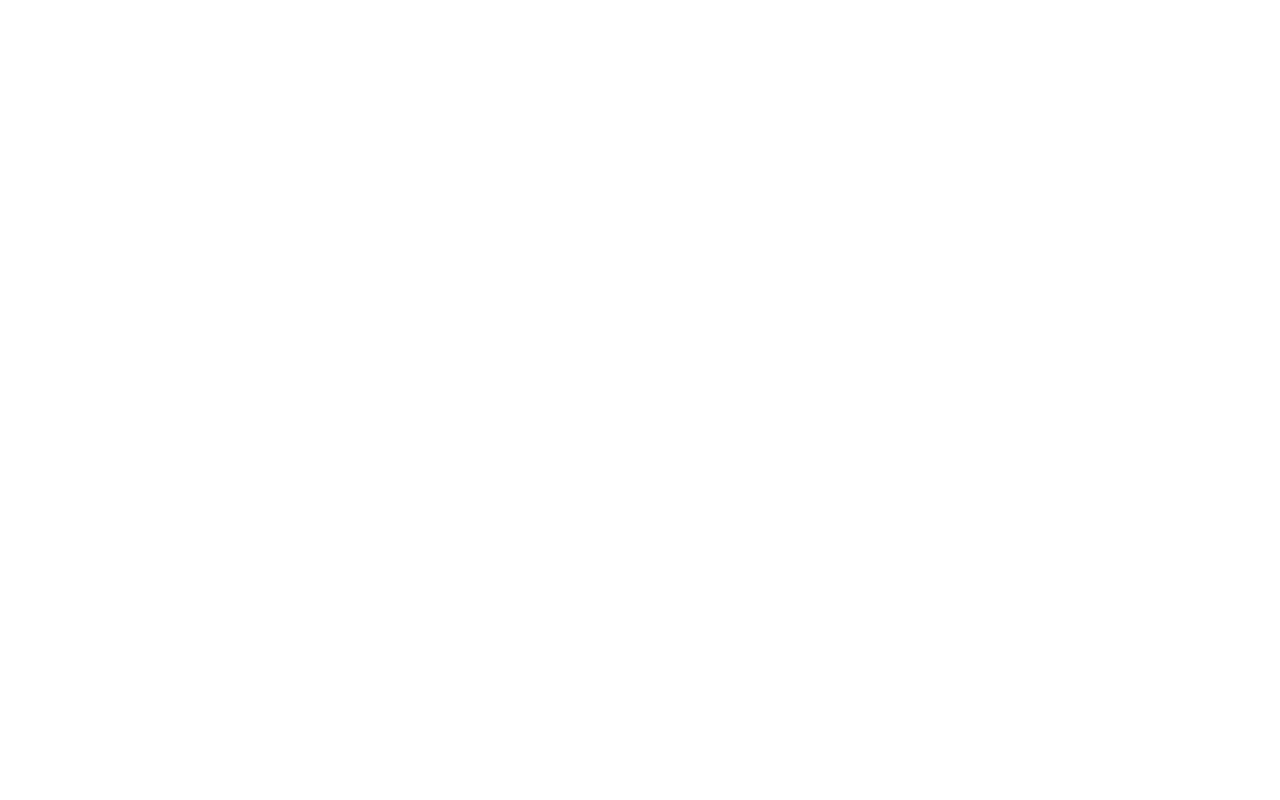
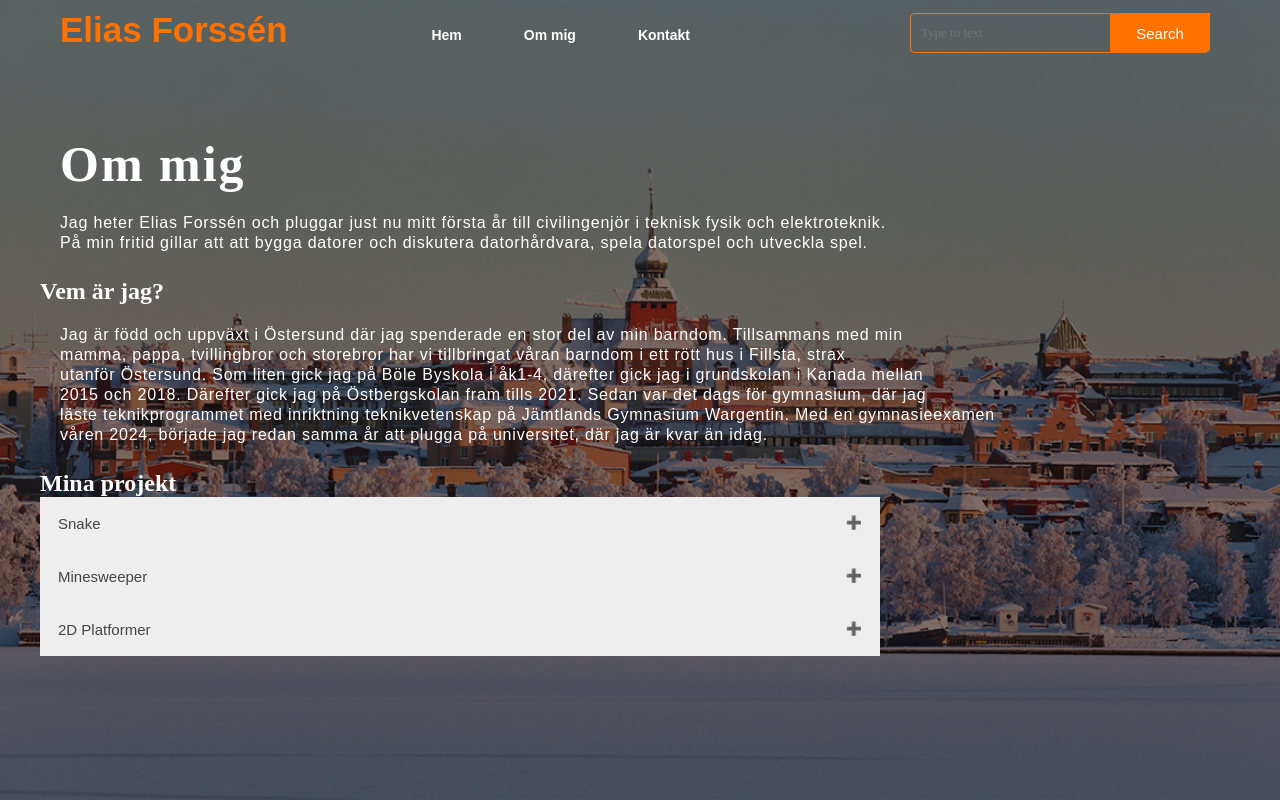
Before and after one commit to el1f0/Hemsida, a plain HTML site: page about.html in a window 1280 px wide. Drawn offline with Linux system fonts and the light colour scheme.

Commit message:
Updated website

```diff
--- /dev/null
+++ b/AboutStyle.css
@@ -0,0 +1,175 @@
+*{
+    margin: 0;
+    padding: 0;
+    box-sizing: border-box
+}
+
+.main{
+    width: 100%;
+    background: linear-gradient(to top, rgba(0,0,0,0.5)50%, rgba(0,0,0,0.5)50%), url(östersund.jpg);
+    background-position: center;
+    background-size: cover;
+    height: 100vh;
+}
+
+.navbar{
+    width: 1200px;
+    height: 75px;
+    margin: auto;
+}
+
+.icon{
+    width: 250px;
+    float: left;
+    height: 70px;
+}
+
+.logo{
+    color: #ff7200;
+    font-size: 35px;
+    font-family: Arial;
+    padding-left:  20px;
+    float: left;
+    padding-top: 10px;
+
+}
+
+.menu{
+    width: 400px;
+    float: left;
+    height: 70px;
+}
+
+ul{
+    float: inline-end;
+    display: flex;
+    justify-content: center;
+    align-items: center;
+}
+
+ul li{
+    list-style: none;
+    margin-left: 62px;
+    margin-top: 27px;
+    font-size: 14px;
+}
+
+ul li a{
+    text-decoration: none;
+    color: #fff;
+    font-family: Arial;
+    font-weight: bold;
+    transition: 0.4s ease-in-out;
+}
+
+ul li a:hover{
+    color: #ff7200;
+}
+
+.search{
+    width: 330px;
+    float: left;
+    float: inline-end;
+}
+.srch{
+    font-family: 'Times New Roman';
+    width: 200px;
+    height: 40px;
+    background: transparent;
+    border:  1px solid #ff7200;
+    margin-top: 13px;
+    color: #ffff;
+    border-right: none;
+    font-size: 13px;
+    float: left;
+    padding: 10px;
+    border-bottom-left-radius: 5px;
+    border-top-left-radius: 5px;
+}
+
+.btn{
+    width: 100px;
+    height: 40px;
+    background: #ff7200;
+    border: 2px solid #ff7200;
+    margin-top: 13px;
+    color: #ffff;
+    font-size: 15px;
+    border-bottom-right-radius: 5px;
+}
+
+.btn:focus{
+    outline: none;
+}
+
+.btn:hover{
+    cursor: pointer;
+}
+
+.srch:focus{
+    outline: none;
+}
+
+.content{
+    width: 1200px;
+    height: auto;
+    margin: auto;
+    color: #ffff;
+    position: relative;
+}
+
+.content .par{
+    margin-top: 20px;
+    padding-left: 20px;
+    padding-bottom: 25px;
+    font-family: Arial;
+    letter-spacing: 0.8px;
+    line-height: 20px;
+}
+
+.content h1{
+    font-family: 'Times New Roman';
+    font-size: 50px;
+    padding-left: 20px;
+    letter-spacing: 2px;
+    margin-top: 5%;
+}
+
+.collapsible{
+    background: #eee;
+    color: #444;
+    cursor: pointer;
+    padding: 18px;
+    width: 70%;
+    border: none;
+    text-align: left;
+    outline: none;
+    font-size: 15px;
+}
+
+.active, .collapsible:hover{
+    background: #ccc;
+}
+
+.collapsible:after{
+    content: '\02795';
+    font-size: 13px;
+    color: white;
+    float: right;
+    margin-left: 5px;
+}
+
+.active:after{
+    content: "\2796";
+}
+
+.collapsiblecontent{
+    padding: 0 18px;
+    max-height: 0px;
+    color: black;
+    overflow: hidden;
+    background: #f1f1f1;
+    transition: max-height 0.2s ease-out;
+    width: 70%;
+
+}
--- a/about.html
+++ b/about.html
@@ -1,2 +1,90 @@
 <!DOCTYPE html>
 <html lang="en">
+<head>
+    <title>Elias Forssén</title>
+    <link rel="stylesheet" href="AboutStyle.css">
+</head>
+<body>
+    <div class="main">
+        <div class="navbar">
+            <div class="icon">
+                <h2 class="logo">Elias Forssén</h2>
+            </div>
+
+            <div class="menu">
+                <ul>
+                    <li> <a href="index.html">Hem</a></li>
+                    <li> <a href="about.html">Om mig</a></li>
+                    <li> <a href="contact.html">Kontakt</a></li>
+                </ul>
+            </div>
+
+            <div class="search">
+                <input class="srch" type="search" name="" placeholder="Type to text">
+                <a href="#"><button class="btn">Search</button></a>
+            </div>
+        </div>
+        <div class="content">
+            <h1>
+                Om mig
+            </h1>
+            <p class="par">
+                Jag heter Elias Forssén och pluggar just nu mitt första år till civilingenjör i teknisk fysik och elektroteknik.
+                <br> På min fritid gillar att att bygga datorer och diskutera datorhårdvara, spela datorspel och utveckla spel.
+            </p>
+            <h2>
+                Vem är jag?
+            </h2>
+            <p class="par">
+                Jag är född och uppväxt i Östersund där jag spenderade en stor del av min barndom. Tillsammans med min
+                <br> mamma, pappa, tvillingbror och storebror har vi tillbringat våran barndom i ett rött hus i Fillsta, strax
+                <br> utanför Östersund. Som liten gick jag på Böle Byskola i åk1-4, därefter gick jag i grundskolan i Kanada mellan
+                <br> 2015 och 2018. Därefter gick jag på Östbergskolan fram tills 2021. Sedan var det dags för gymnasium, där jag
+                <br> läste teknikprogrammet med inriktning teknikvetenskap på Jämtlands Gymnasium Wargentin. Med en gymnasieexamen
+                <br> våren 2024, började jag redan samma år att plugga på universitet, där jag är kvar än idag.
+            </p>
+            <h2>
+                Mina projekt
+            </h2>
+            <button type="button" class="collapsible">Snake</button>
+            <div class="collapsiblecontent">
+                <p>
+                    <br> SnakeSnakeSnake
+                    <br> SnakeSnakeSnake
+                </p>
+            </div>
+            <button type="button" class="collapsible">Minesweeper</button>
+            <div class="collapsiblecontent">
+                <p>
+                    <br> MinesweeperMinesweeperMinesweeper
+                    <br> MinesweeperMinesweeperMinesweeper
+                </p>
+            </div>
+            <button type="button" class="collapsible">2D Platformer</button>
+            <div class="collapsiblecontent">
+                <p>
+                    <br> 2DPlatformer2DPlatformer2DPlatformer
+                    <br> 2DPlatformer2DPlatformer2DPlatformer
+                </p>
+            </div>
+
+        </div>
+    </div>
+    <script>
+        var coll = document.getElementsByClassName("collapsible");
+        var i;
+
+        for (i = 0; i < coll.length; i++) {
+          coll[i].addEventListener("click", function() {
+            this.classList.toggle("active");
+            var content = this.nextElementSibling;
+            if (content.style.maxHeight){
+              content.style.maxHeight = null;
+            } else {
+              content.style.maxHeight = content.scrollHeight + "px";
+            }
+          });
+        }
+    </script>
+</body>
+</html>
```
Also changed, not shown: index.html (+4 -4 lines), IndexStyle.css (renamed from style.css), home.html (deleted), östersund.jpg (added).
